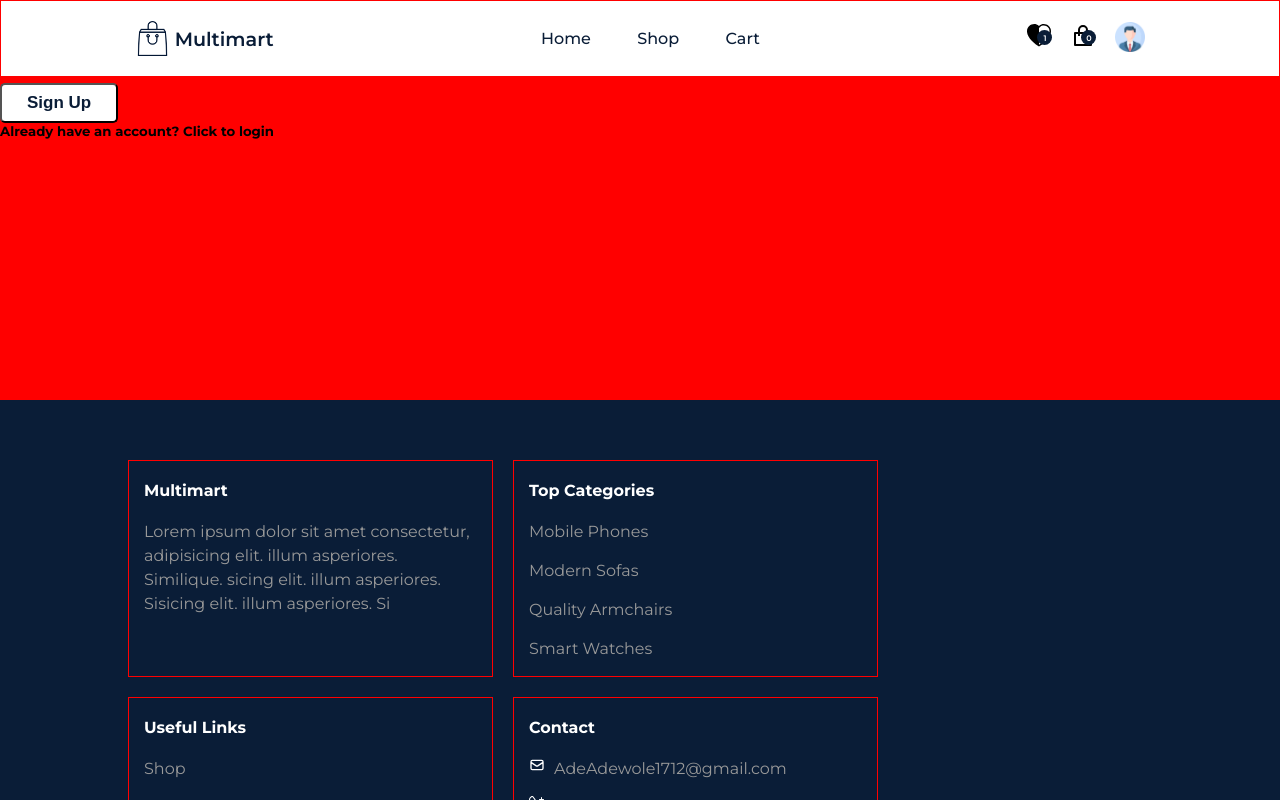
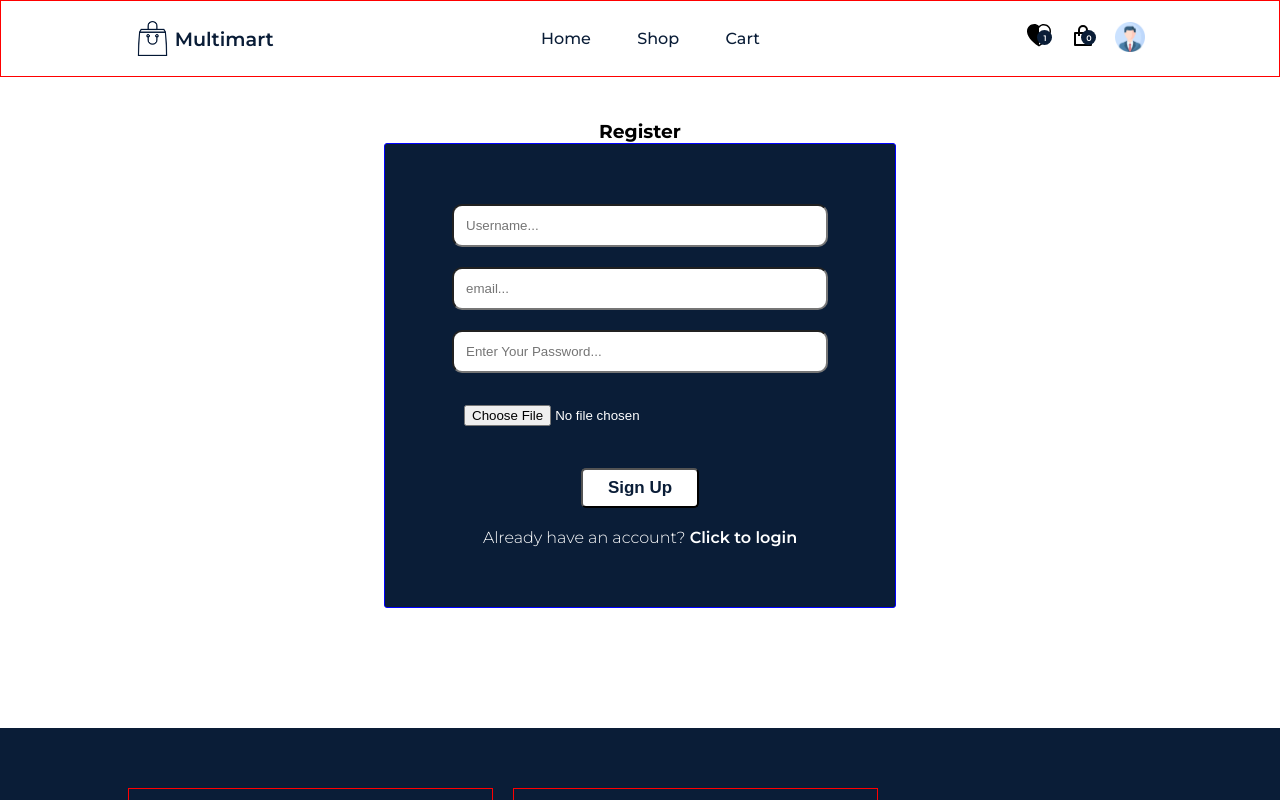
Before and after one commit to AdewoleCode/Ecommerce-project, a React (Create React App) app: page /signup in a window 1280 px wide. Shown: the top 800 px of the page. Built offline with nearby package versions, Linux system fonts and the light colour scheme.

Commit message:
adding firebase authentication to my project

```diff
--- a/package.json
+++ b/package.json
@@ -6,6 +6,7 @@
     "@reduxjs/toolkit": "^1.8.6",
     "bootstrap": "^5.2.2",
     "cra-template": "1.2.0",
+    "firebase": "^9.13.0",
     "react": "^18.2.0",
     "react-bootstrap": "^2.5.0",
     "react-dom": "^18.2.0",
--- /dev/null
+++ b/src/Firebase-config.js
@@ -0,0 +1,22 @@
+import { initializeApp } from "firebase/app";
+import { getAuth } from 'firebase/auth'
+import { getFirestore } from 'firebase/firestore'
+import { getStorage } from 'firebase/storage'
+
+
+
+const firebaseConfig = {
+  apiKey: "AIzaSyCV-8perq8LjIFhwHqDw5rt17LXdcy1kvI",
+  authDomain: "ecommerce-583d5.firebaseapp.com",
+  projectId: "ecommerce-583d5",
+  storageBucket: "ecommerce-583d5.appspot.com",
+  messagingSenderId: "445498663279",
+  appId: "1:445498663279:web:b21c919cbcfc029c28489a"
+};
+
+const app = initializeApp(firebaseConfig)
+export const auth = getAuth(app)
+export const db = getFirestore(app)
+export const storage = getStorage(app)
+
+export default app;
--- a/src/pages/Login.css
+++ b/src/pages/Login.css
@@ -1,12 +1,12 @@
 .login{
     /* height: 50vh; */
     /* background-color: red; */
-    padding: 80px 0;
+    padding: 120px 0;
     display: flex;
     flex-direction: column;
     justify-content: center;
     align-items: center;
-    min-height: 65vh;
+    min-height: 85vh;
 }
 
 .login h3 {
@@ -68,3 +68,8 @@
 .login form span:hover {
     text-decoration: underline;
 }
+
+.login .file input[type='file']{
+    color: white;
+    cursor: pointer;
+}
--- a/src/pages/Login.jsx
+++ b/src/pages/Login.jsx
@@ -1,26 +1,30 @@
 
 
-import React from 'react'
+import React, {useState} from 'react'
 
 import { Link } from 'react-router-dom'
 
 import '../pages/Login.css'
 
 const Login = () => {
+
+  const [email, setEmail] = useState ('')
+  const [password, setPassword] = useState ('')
+
   return (
     <div className="login">
       <h3>Login</h3>
       <form action="">
         <div className="name">
-          <input type="text" placeholder='Enter Your Email...' />
+          <input type="email" placeholder='Enter Your Email...' value={email} onChange={(e) => setEmail(e.target.value)} />
         </div>
         <div className="email">
-          <input type="password" placeholder='Enter Your Password...' />
+          <input type="password" placeholder='Enter Your Password...' value={password} onChange={(e) => setPassword(e.target.value)} />
         </div>
 
         <button className='login__btn'>Login</button>
 
-        <h5>Dont have an account yet?  <Link to='signup'><span >Create an account</span> </Link> </h5>
+        <h5>Dont have an account yet?  <Link to='/signup'><span >Create an account</span> </Link> </h5>
 
 
       </form>
--- a/src/pages/SignUp.css
+++ b/src/pages/SignUp.css
@@ -2,3 +2,8 @@
     height: 50vh;
     background-color: red;
 }
+
+.h{
+    background-color: red;
+    height: 100vh;
+}
--- a/src/pages/SignUp.jsx
+++ b/src/pages/SignUp.jsx
@@ -1,30 +1,77 @@
 
-
-
-import React from 'react'
+import React, { useState } from 'react'
 
 
 import { Link } from 'react-router-dom'
 
 import '../pages/SignUp.css'
 
+import '../pages/Login.css'
+
+// import { createUserWithEmailAndPassword } from 'firebase/auth'
+// import { auth } from '../Firebase-config'
+
+import { createUserWithEmailAndPassword } from "firebase/auth";
+
+import { auth } from '../Firebase-config'
+
+
+
 const SignUp = () => {
+
+  const registerUser = async(e) => {
+    e.preventDefault()
+    setLoading(true)
+
+    createUserWithEmailAndPassword(auth, email, password).then(userInfo => {
+      console.log(userInfo.user)
+    })
+    // try {
+    //   const userCredential = await createUserWithEmailAndPassword(auth, email, password)
+
+    //   const user = userCredential.user
+
+    //   console.log(user)
+    //   console.log('helo')
+
+
+
+    // } catch (error) {
+
+    // }
+  }
+
+
+  const [username, setUsername] = useState('')
+  const [email, setEmail] = useState ('')
+  const [password, setPassword] = useState ('')
+  const [file, setFile] = useState(null)
+  const [loading, setLoading] = useState(false)
+
   return (
-    <div className="signup">
-      <h3>Login</h3>
-      <form action="">
+    <div className="login">
+      <h3>Register</h3>
+      <form action=""  onSubmit={registerUser}>
         <div className="name">
-          <input type="text" placeholder='Enter Your Email...' />
+          <input type="text" placeholder='Username...' value={username} onChange={e => setUsername(e.target.value)} />
         </div>
+        <div className="name">
+          <input type="email" placeholder='email...' value={email} onChange={e => setEmail(e.target.value)} />
+        </div>
+
         <div className="email">
-          <input type="password" placeholder='Enter Your Password...' />
+          <input type="password" placeholder='Enter Your Password...'  value={password} onChange={e => setPassword(e.target.value)}/>
         </div>
+
+
+        <div className="file">
+          <input type="file" onChange={e => setFile(e.target.files[0])}/>
+        </div>
+
 
         <button className='login__btn'>Sign Up</button>
 
-        <h5>Already have an account?  <Link to='login'><span >Click to login</span> </Link> </h5>
-
-
+        <h5>Already have an account?  <Link to='/login'><span >Click to login</span> </Link> </h5>
       </form>
     </div>
   )
```
Also changed, not shown: 2 other files (tests, documents, lock files or other folders).
